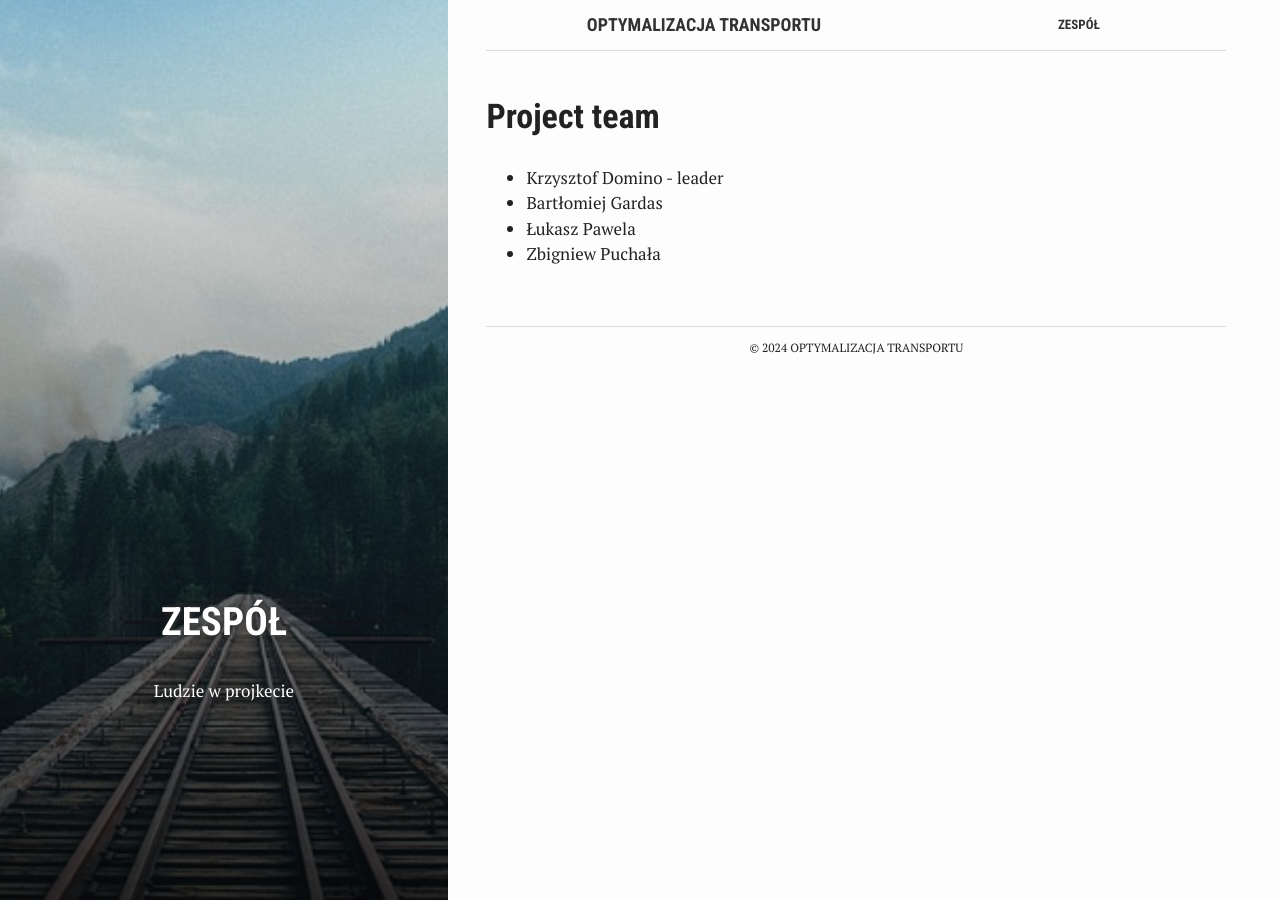
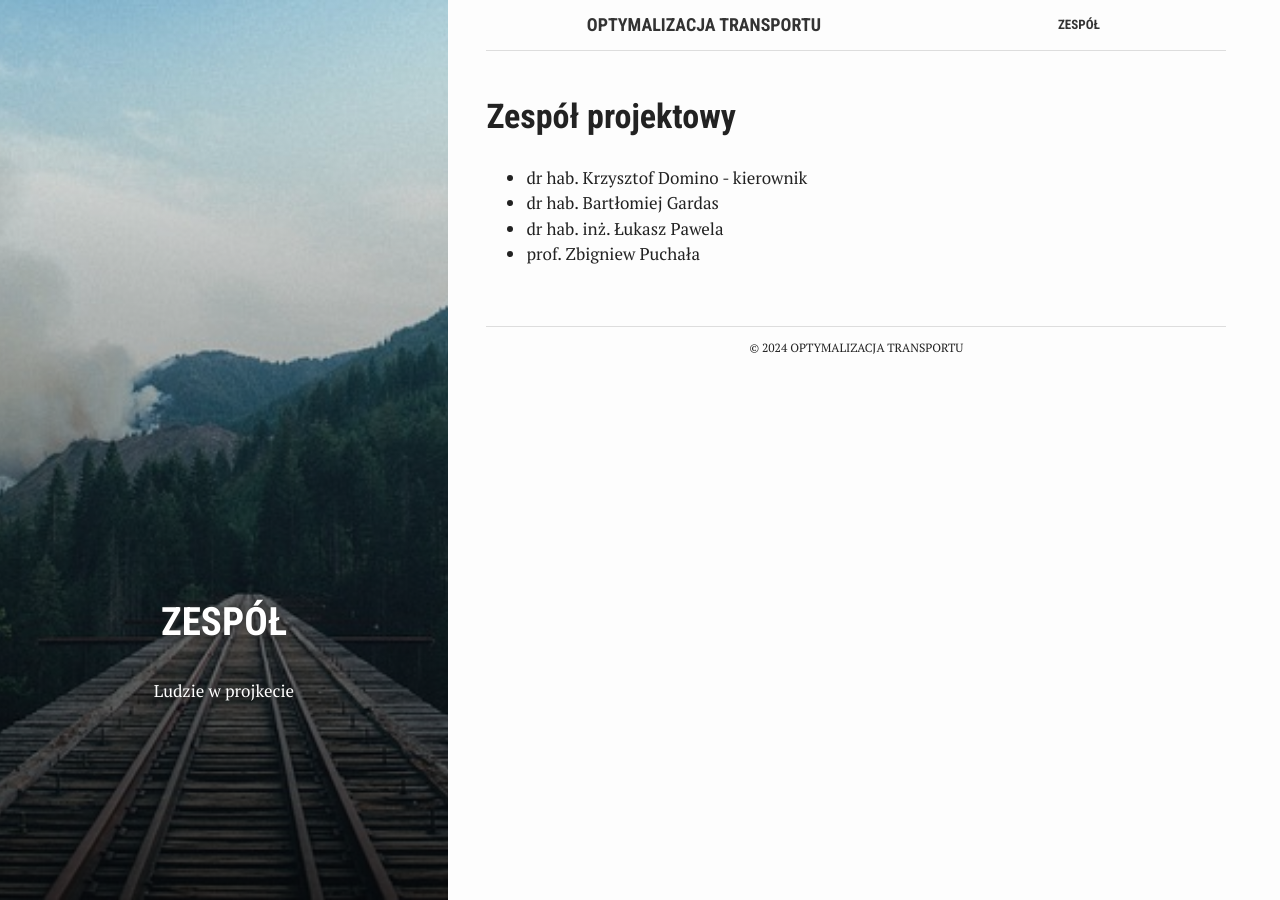
Before and after one commit to iitis/optipubtrans-website, a Jekyll site: the page built from team.md, in a window 1280 px wide. Built offline with Jekyll 4.4.1, drawn with Linux system fonts in a browser that asks for light colours.

Commit message:
Update team.md

```diff
--- a/team.md
+++ b/team.md
@@ -7,8 +7,8 @@ summary: "Ludzie w projkecie"
 active: true
 ---
 
-# Project team
-- Krzysztof Domino - leader
-- Bartłomiej Gardas
-- Łukasz Pawela
-- Zbigniew Puchała
+# Zespół projektowy
+- dr hab. Krzysztof Domino - kierownik
+- dr hab. Bartłomiej Gardas
+- dr hab. inż. Łukasz Pawela
+- prof. Zbigniew Puchała
```
